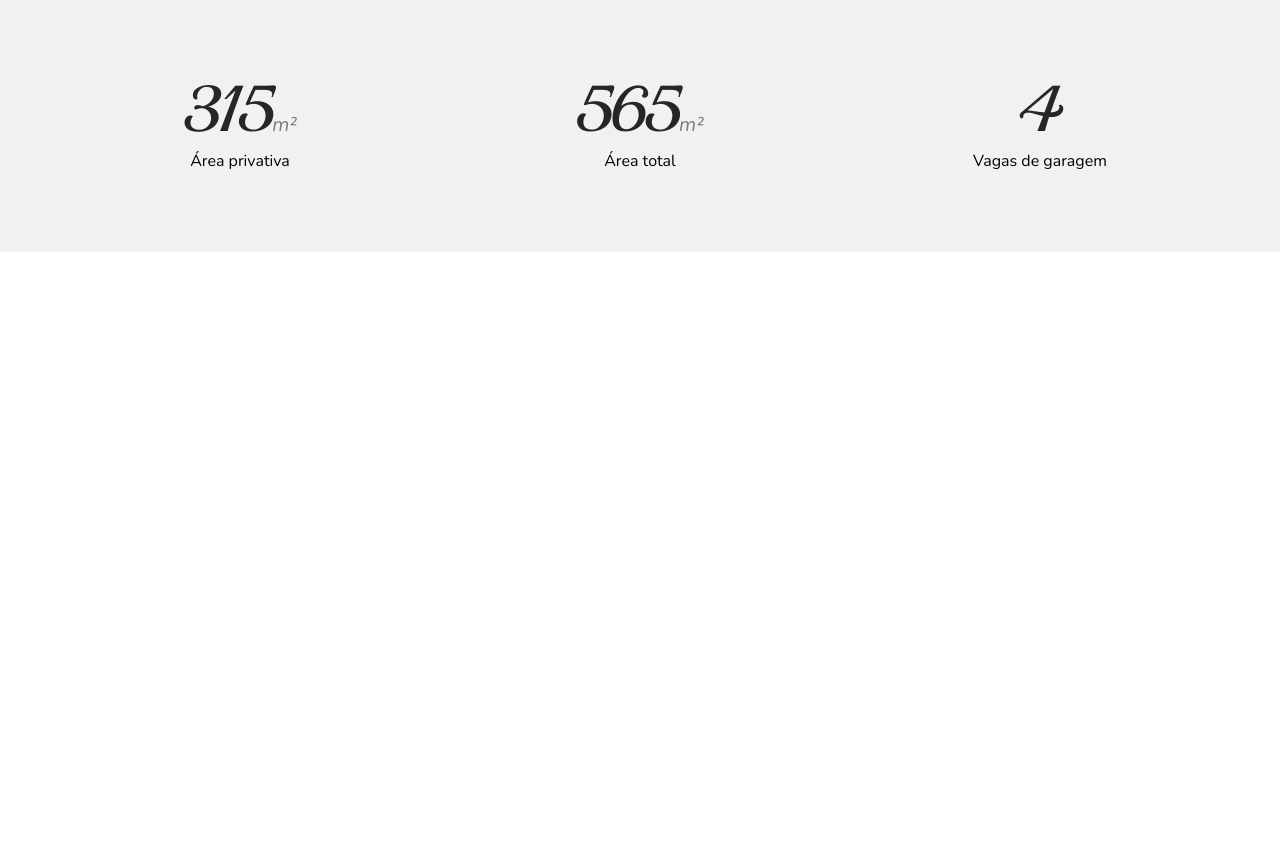
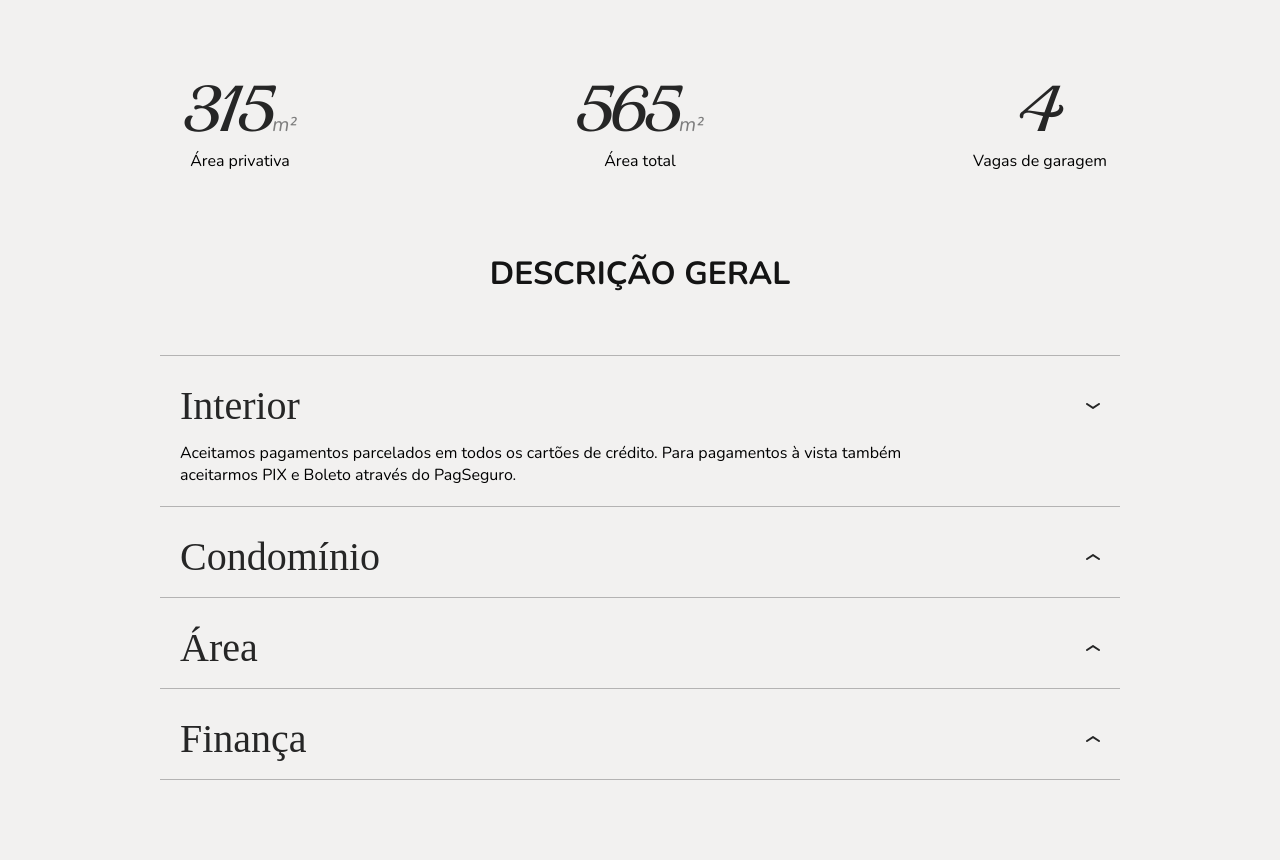
Before and after one commit to ThiagoMartins04/Mais-Imoveis, a plain HTML site: page index.html in a window 1280 px wide. Shown: the part 2115-2975 px from the top of the page. Before the commit the page ends 2367 px from the top, so only its background shows below. Drawn offline with nearby package versions, Linux system fonts and the light colour scheme; a web font is replaced by a local one.

Commit message:
Adicionado
Adicionado parte de DESCRIÇÃO GERAL e outra fonte

```diff
--- /dev/null
+++ b/CSS/descricao.css
@@ -0,0 +1,84 @@
+.descricao-container {
+    max-width: 1000px;
+    margin: 0 auto;
+    padding: 0 20px;
+}
+
+.descricao {
+    padding-bottom: 80px;
+    background-color: #f2f1f0;
+}
+
+.descricao-item {
+    border-bottom: 1px solid #B4B3B3;
+}
+
+.descricao-item:nth-child(1) {
+    border-top:  1px solid #B4B3B3;
+}
+
+.descricao h2 {
+    margin-bottom: 60px;
+    text-align: center;
+    font-size: 32px;
+    color: #141414;
+    text-transform: uppercase;
+    font-family: 'Nunito', sans-serif;
+}
+
+.descricao dl > div {
+    padding: 30px 20px 20px 20px;
+}
+
+.descricao button {
+    display: grid;
+    grid-template-columns: 1fr auto;
+    align-items: center;
+    gap: 8px;
+    cursor: pointer;
+    border: none;
+    background: none;
+    font-family: 'Arima Madurai';
+    text-align: left;
+    width: 100%;
+    color:  #262626;
+    font-size: 40px;
+    line-height: 1;
+    font-weight: 400;
+}
+
+.descricao button::after {
+    content: '';
+    display: inline-block;
+    width: 14px;
+    height: 6px;
+    background: url("../img/icones/seta-abrir.svg");
+    transition: 0.2s;
+}
+
+.descricao button:hover::after, .descricao button[aria-expanded="true"]::after {
+    transform: rotate(180deg);
+}
+
+.descricao dd {
+    display: none;
+}
+
+.descricao dd.ativa {
+    display: block;
+}
+
+.descricao dd {
+    padding-top: 16px;
+    max-width: 80ch;
+}
+
+/* @media (max-width: 800px) {
+    .descricao {
+        padding-top: 60px;
+        padding-bottom: 60px;
+    }
+    .descricao h2 {
+        margin-bottom: 40px;
+    }
+} */
--- a/CSS/style.css
+++ b/CSS/style.css
@@ -23,3 +23,7 @@
 /* Visão Geral */
 
 @import "visao-geral.css";
+
+/* Descrição */
+
+@import "descricao.css";
--- /dev/null
+++ b/JS/descricao.js
@@ -0,0 +1,17 @@
+const perguntas = document.querySelectorAll(".descricao button");
+
+function ativarPergunta(event) {
+  const pergunta = event.currentTarget;
+  const controls = pergunta.getAttribute("aria-controls");
+  const resposta = document.getElementById(controls);
+
+  resposta.classList.toggle("ativa");
+  const ativa = resposta.classList.contains("ativa");
+  pergunta.setAttribute("aria-expanded", ativa);
+}
+
+function eventosPerguntas(pergunta) {
+  pergunta.addEventListener("click", ativarPergunta);
+}
+
+perguntas.forEach(eventosPerguntas);
--- a/index.html
+++ b/index.html
@@ -9,6 +9,7 @@
     <link rel="preconnect" href="https://fonts.gstatic.com" crossorigin>
     <link href="https://fonts.googleapis.com/css2?family=Nunito:ital,wght@0,400;0,700;1,400&display=swap" rel="stylesheet">
     <link href="https://fonts.googleapis.com/css2?family=Playball&display=swap" rel="stylesheet">
+    <link href="https://fonts.googleapis.com/css2?family=Arima+Madurai:wght@700&display=swap" rel="stylesheet">
     <link rel="shortcut icon" href="img/favicon.ico" type="image/x-icon">
     <link rel="stylesheet" href="CSS/style.css">
 </head>
@@ -92,8 +93,33 @@
         </ul>
     </section>
 
+    <article class="descricao">
+        <div class="descricao-container">
+            <h2>Descrição geral</h2>
+            <dl>
+                <div class="descricao-item">
+                    <dt><button class="descricao-titulo" aria-controls="descricao1" aria-expanded="true">Interior</button></dt>
+                    <dd id="descricao1" class="descricao-informacao ativa">Aceitamos pagamentos parcelados em todos os cartões de crédito. Para pagamentos à vista também aceitarmos PIX e Boleto através do PagSeguro.</dd>
+                </div>
+                <div class="descricao-item">
+                    <dt><button class="descricao-titulo" aria-controls="descricao2" aria-expanded="false">Condomínio</button></dt>
+                    <dd id="descricao2" class="descricao-informacao">Aceitamos pagamentos parcelados em todos os cartões de crédito. Para pagamentos à vista também aceitarmos PIX e Boleto através do PagSeguro.</dd>
+                </div>
+                <div class="descricao-item">
+                    <dt><button class="descricao-titulo" aria-controls="descricao3" aria-expanded="false">Área</button></dt>
+                    <dd id="descricao3" class="descricao-informacao">Aceitamos pagamentos parcelados em todos os cartões de crédito. Para pagamentos à vista também aceitarmos PIX e Boleto através do PagSeguro.</dd>
+                </div>
+                <div class="descricao-item">
+                    <dt><button class="descricao-titulo" aria-controls="descricao4" aria-expanded="false">Finança</button></dt>
+                    <dd id="descricao4" class="descricao-informacao">Aceitamos pagamentos parcelados em todos os cartões de crédito. Para pagamentos à vista também aceitarmos PIX e Boleto através do PagSeguro.</dd>
+                </div>
+            </dl>
+        </div>
+    </article>
+
     <script src="JS/scroll-suave.js"></script>
     <script src="JS/header.js"></script>
+    <script src="JS/descricao.js"></script>
     <script type="module" src="JS/script.js"></script>
 </body>
 </html>
```
Also changed, not shown: JS/slide.js (line endings or trailing spaces), img/icones/seta-abrir.svg (added).
